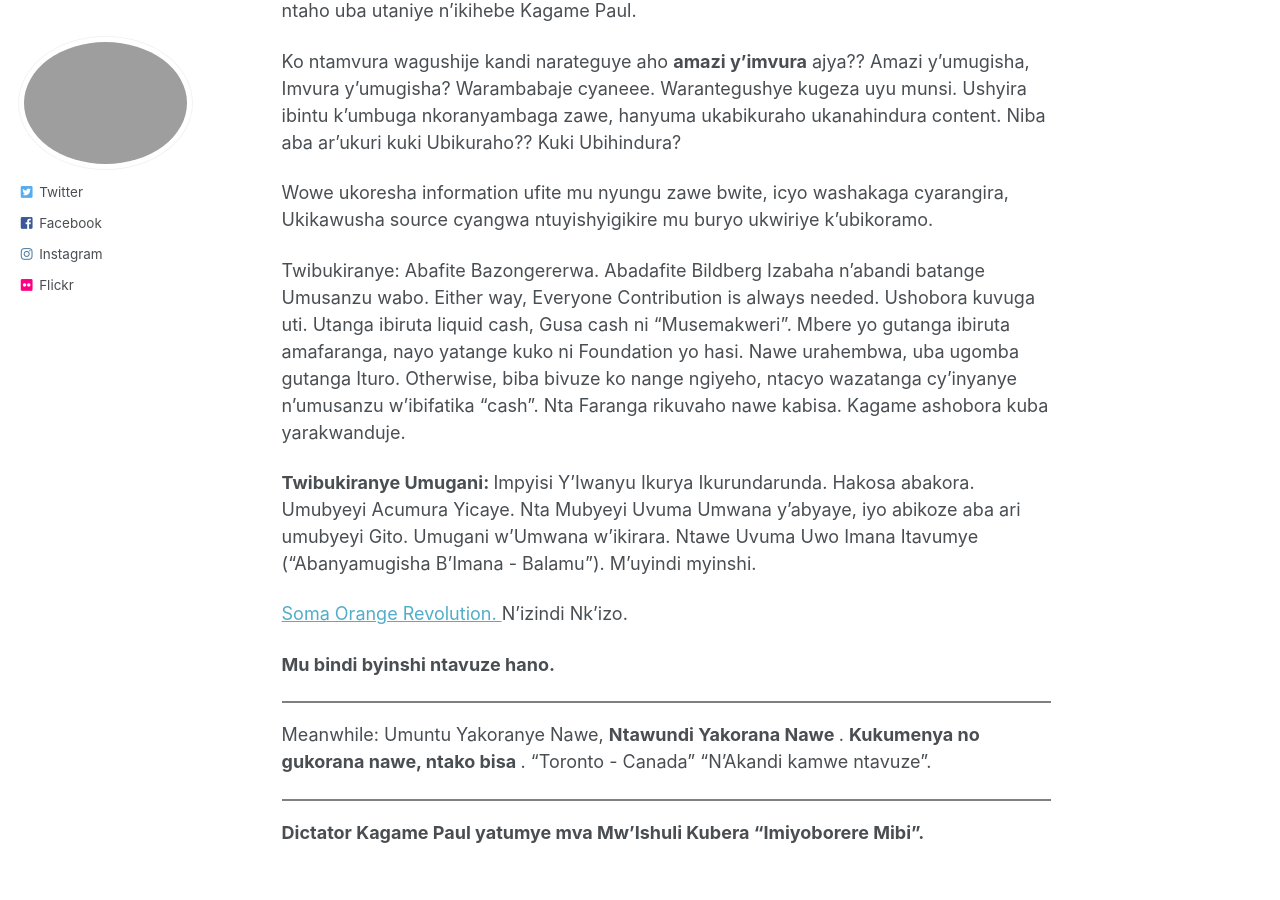
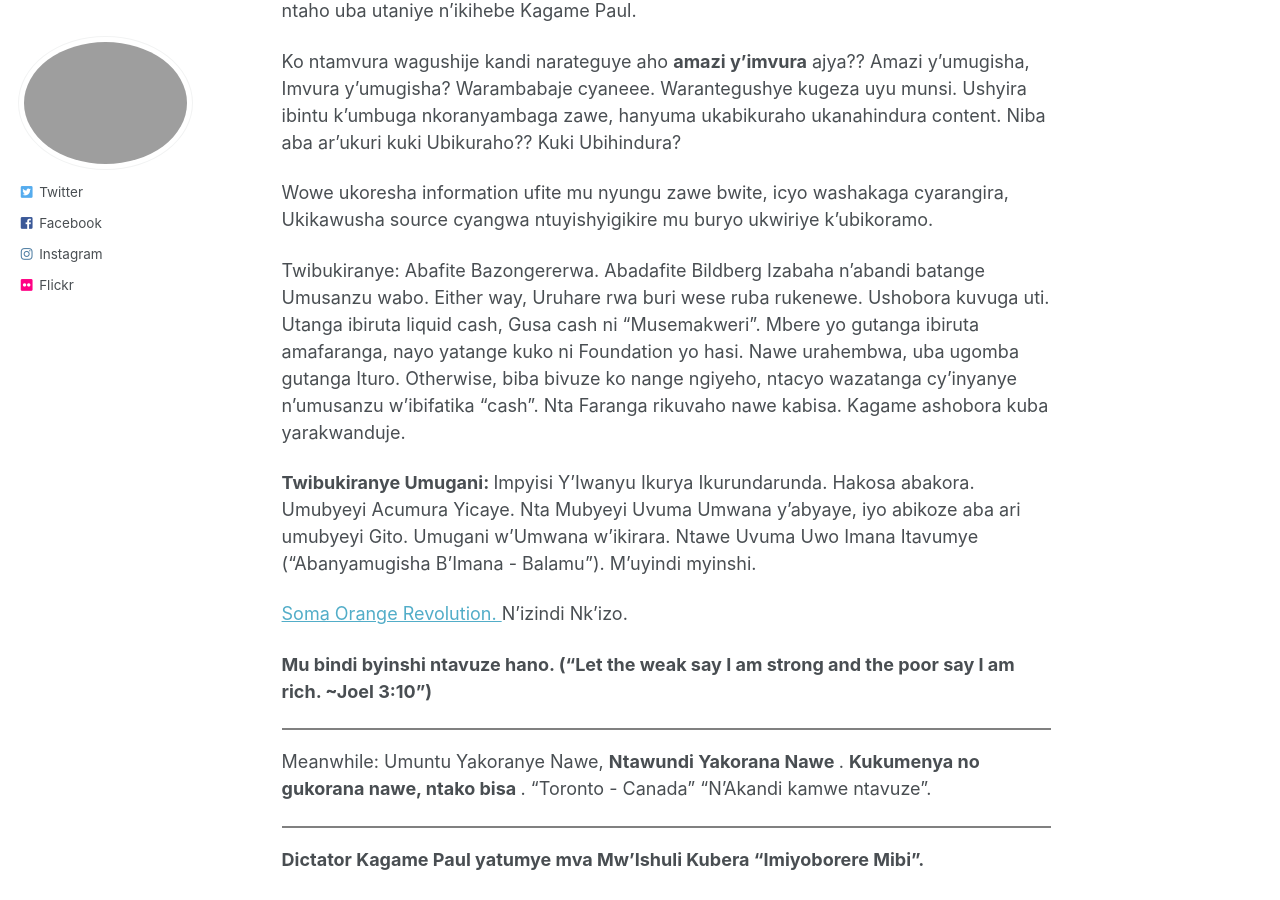
Before and after one commit to phdcsseiden/phdcsseiden.github.io, a Jekyll site: the page built from _pages/Gitwaza.md, in a window 1280 px wide and 900 px high, scrolled down 1325 px. Built offline with Jekyll 4.4.1, drawn with Linux system fonts in a browser that asks for light colours.

Commit message:
Update Gitwaza.md

```diff
--- a/_pages/Gitwaza.md
+++ b/_pages/Gitwaza.md
@@ -46,16 +46,17 @@
 Wowe ukoresha information ufite mu nyungu zawe bwite, icyo washakaga cyarangira, Ukikawusha source cyangwa ntuyishyigikire mu buryo ukwiriye k'ubikoramo.
 
 
-Twibukiranye: Abafite Bazongererwa. Abadafite Bildberg Izabaha n'abandi batange Umusanzu wabo. Either way, Everyone Contribution is always needed. Ushobora kuvuga uti. Utanga ibiruta liquid cash, Gusa cash ni "Musemakweri". Mbere yo gutanga ibiruta amafaranga, nayo yatange kuko ni Foundation yo hasi. Nawe urahembwa, uba ugomba gutanga Ituro. Otherwise, biba bivuze ko nange ngiyeho, ntacyo wazatanga cy'inyanye n'umusanzu w'ibifatika "cash". Nta Faranga rikuvaho nawe kabisa. Kagame ashobora kuba yarakwanduje.
+Twibukiranye: Abafite Bazongererwa. Abadafite Bildberg Izabaha n'abandi batange Umusanzu wabo. Either way, Uruhare rwa buri wese ruba rukenewe. Ushobora kuvuga uti. Utanga ibiruta liquid cash, Gusa cash ni "Musemakweri". Mbere yo gutanga ibiruta amafaranga, nayo yatange kuko ni Foundation yo hasi. Nawe urahembwa, uba ugomba gutanga Ituro. Otherwise, biba bivuze ko nange ngiyeho, ntacyo wazatanga cy'inyanye n'umusanzu w'ibifatika "cash". Nta Faranga rikuvaho nawe kabisa. Kagame ashobora kuba yarakwanduje.
 
 
 <b> Twibukiranye Umugani: </b>   Impyisi Y'Iwanyu Ikurya Ikurundarunda. Hakosa abakora. Umubyeyi Acumura Yicaye. Nta Mubyeyi Uvuma Umwana y'abyaye, iyo abikoze aba ari umubyeyi Gito. Umugani w'Umwana w'ikirara. Ntawe Uvuma Uwo Imana Itavumye ("Abanyamugisha B'Imana - Balamu"). M'uyindi myinshi.
 
 
+
 <a href=" https://en.wikipedia.org/wiki/Orange_Revolution "> Soma Orange Revolution.  </a> N'izindi Nk'izo.
 
 
-<b> Mu bindi byinshi ntavuze hano. </b>
+<b> Mu bindi byinshi ntavuze hano. ("Let the weak say I am strong and the poor say I am rich. ~Joel 3:10") </b>
 
 
 <hr style="height:2px;border-width:0;color:gray;background-color:gray">
```
